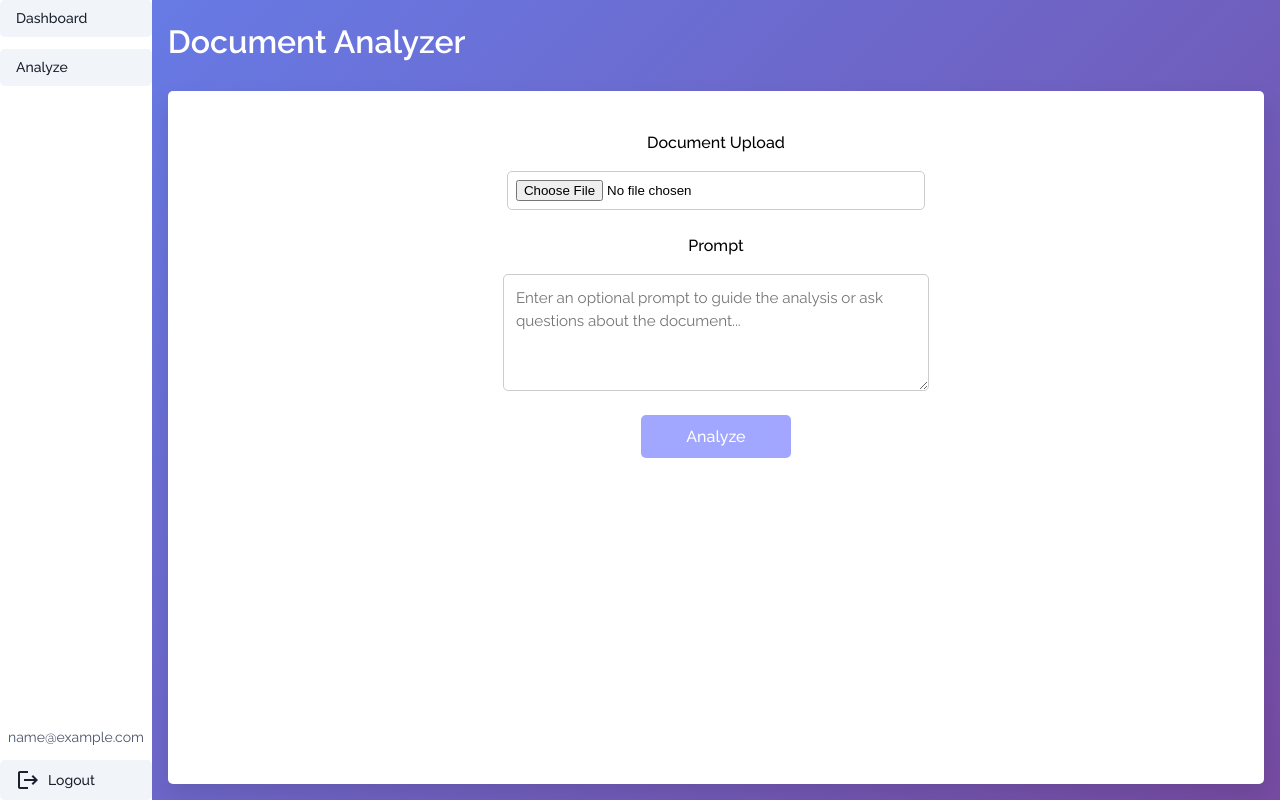
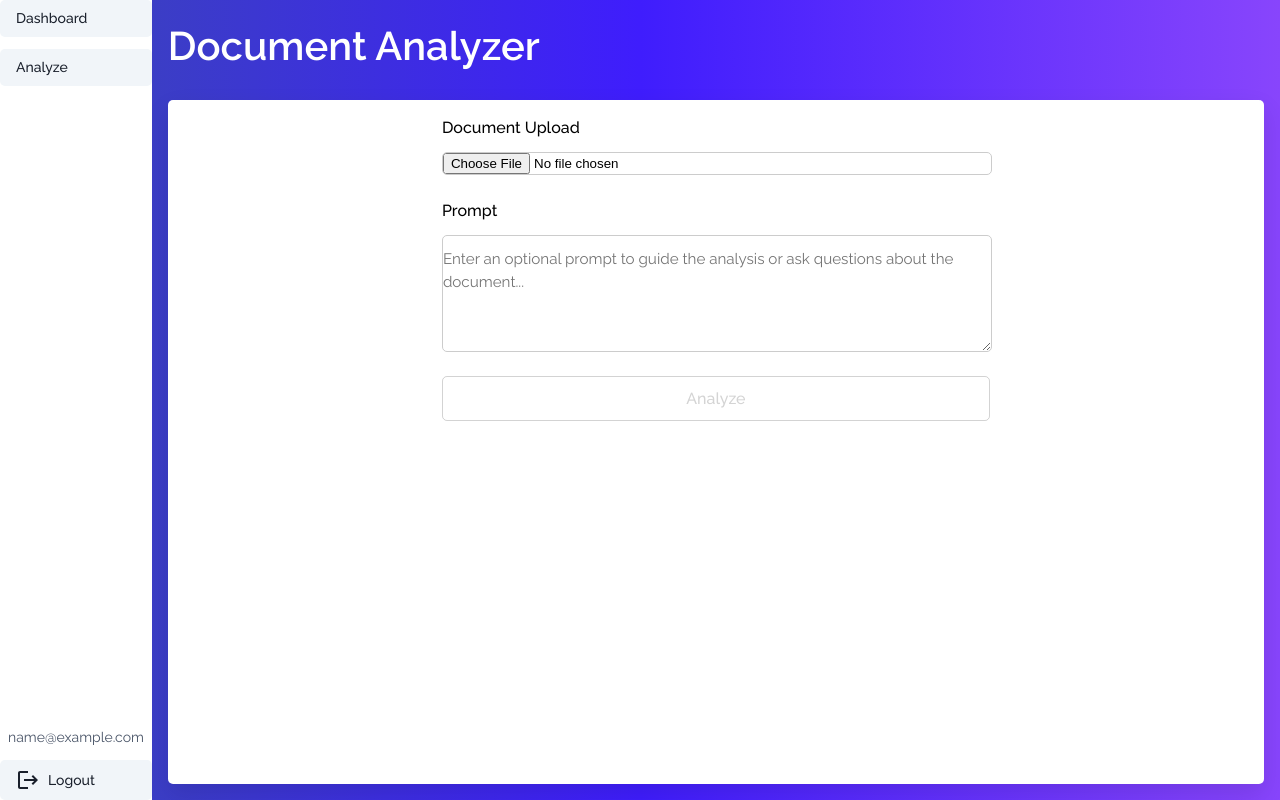
Before and after one commit to ccamisoss/AI-Document-Analyzer, a React (Vite) app in the folder frontend/: page /analyze in a window 1280 px wide. Built offline with nearby package versions, Linux system fonts and the light colour scheme; no server answers; sample sign-in values are in the browser's storage.

Commit message:
Refactor: Update App.css and AnalyzeForm.jsx for improved layout and styling consistency; adjust flex properties, enhance button styles, and streamline input containers for better user experience.

```diff
--- a/frontend/src/App.css
+++ b/frontend/src/App.css
@@ -1,4 +1,6 @@
-html, body, #root {
+html,
+body,
+#root {
   height: 100%;
   margin: 0;
   padding: 0;
@@ -15,34 +17,33 @@ h1 {
   flex-direction: row;
   height: 100%;
   align-items: center;
-  background: linear-gradient(135deg, #667eea 0%, #764ba2 100%);
+  background: #b43a40;
+  background: linear-gradient(90deg, rgb(58, 72, 180) 0%, rgb(63, 29, 253) 50%, rgb(136, 69, 252) 100%);
 }
 
 .app-container h1 {
   margin: 0;
-  font-size: 2rem;
+  font-size: 2.5rem;
 }
 
 .upload-form {
   width: 100%;
   display: flex;
-  flex-direction: column;
-  gap: 1.5rem;
-  align-items: center;
+  flex-direction: row;
+  justify-content: center;
   background: white;
   border-radius: 5px;
-  padding: 2.5rem 0px;
   box-shadow: 0 10px 25px rgba(0, 0, 0, 0.1);
   flex: 1;
   margin-bottom: 1rem;
 }
 
-.file-input-container {
+.file-input-container,
+.prompt-input-container {
   width: 100%;
   display: flex;
   flex-direction: column;
-  gap: 0.5rem;
-  align-items: center;
+  gap: 0.25rem;
 }
 
 .file-label {
@@ -51,11 +52,11 @@ h1 {
 }
 
 .file-input {
-  padding: 0.5rem;
+  /* padding: 0.5rem; */
   border: 1px solid #ccc;
   border-radius: 5px;
   width: 100%;
-  max-width: 400px;
+  /* max-width: 400px; */
   cursor: pointer;
 }
 
@@ -72,25 +73,17 @@ h1 {
   text-align: center;
 }
 
-.prompt-input-container {
-  width: 100%;
-  display: flex;
-  flex-direction: column;
-  gap: 0.5rem;
-  align-items: center;
-}
-
 .prompt-label {
   font-weight: 500;
   margin-bottom: 0.5rem;
 }
 
 .prompt-textarea {
-  padding: 0.75rem;
+  padding: 0.75rem 0px;
   border: 1px solid #ccc;
   border-radius: 5px;
   width: 100%;
-  max-width: 400px;
+  /* max-width: 400px; */
   font-family: inherit;
   font-size: 0.95rem;
   resize: vertical;
@@ -111,12 +104,12 @@ h1 {
   padding: 0.75rem 2rem;
   font-size: 1rem;
   font-weight: 500;
-  background-color: #646cff;
-  color: white;
-  border: none;
+  background-color: transparent;
+  /* color: white; */
+  border: 1px solid;
   border-radius: 5px;
   cursor: pointer;
-  transition: background-color 0.25s;
+  /* transition: background-color 0.25s; */
   min-width: 150px;
 }
 
@@ -128,7 +121,6 @@ h1 {
   opacity: 0.6;
   cursor: not-allowed;
 }
-
 
 .success-message {
   padding: 1rem;
--- a/frontend/src/pages/AnalyzeForm.jsx
+++ b/frontend/src/pages/AnalyzeForm.jsx
@@ -3,7 +3,6 @@ import authService from "../services/auth.service";
 import { useSession } from "../hooks/useSession";
 import { useLocation, useNavigate } from "react-router-dom";
 const API_BASE_URL = import.meta.env.VITE_API_BASE_URL;
-/** Solo para probar UI con análisis lento; quitar cuando termines de testear */
 const TEST_REDIRECT_DELAY_MS = 3_000;
 
 function AnalyzeForm() {
@@ -118,12 +117,8 @@ function AnalyzeForm() {
         Document Analyzer
       </h1>
       <form onSubmit={handleSubmit} className="upload-form">
-        <div className="file-input-container">
         {(file || document) && (
-            <>
-              <p className="file-name">
-                Selected file: {file?.name || document?.filename}
-              </p>
+          <div style={{ flex: 1 }}>
             <iframe
               src={
                 document
@@ -131,13 +126,21 @@ function AnalyzeForm() {
                   : URL.createObjectURL(file)
               }
               width="100%"
-                height="600px"
+              height="100%"
               title="PDF Preview"
             />
-            </>
+          </div>
         )}
-
-          <>
+        <div
+          style={{
+            display: "flex",
+            flexDirection: "column",
+            gap: "1.5rem",
+            width: "50%",
+            padding: "1rem",
+          }}
+        >
+          <div className="file-input-container">
             <label for="pdf-file" htmlFor="pdf-file" className="file-label">
               Document Upload
             </label>
@@ -150,7 +153,6 @@ function AnalyzeForm() {
               className="file-input"
               placeholder="Select a PDF file"
             />
-          </>
           </div>
 
           <div className="prompt-input-container">
@@ -175,6 +177,7 @@ function AnalyzeForm() {
           >
             {loading ? "Analyzing..." : "Analyze"}
           </button>
+        </div>
       </form>
 
       {error && <div className="error-message">{error}</div>}
```
Lines whose indentation alone changed are shown as unchanged.
